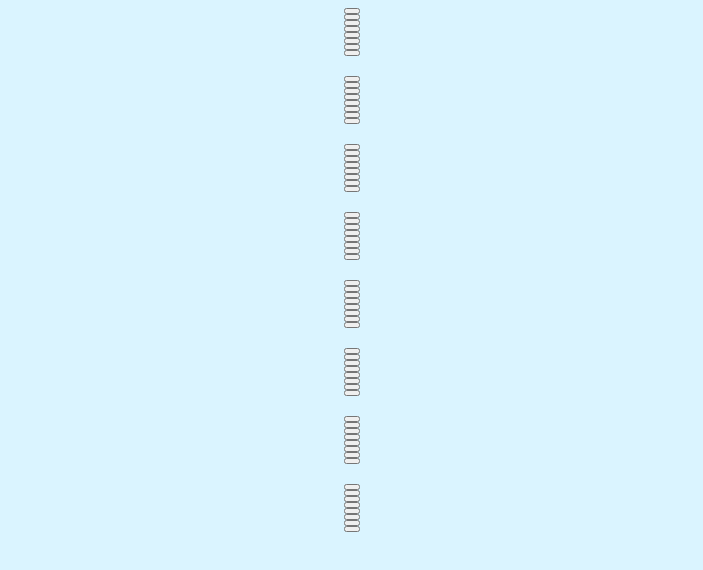
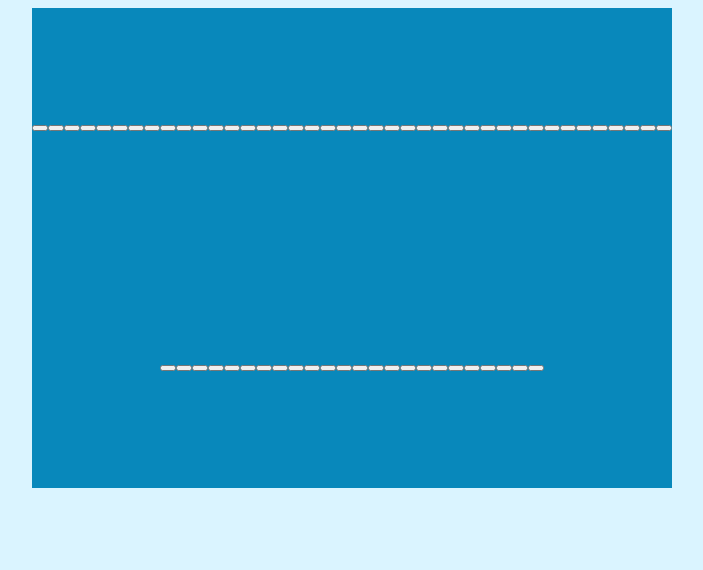
Before and after one commit to Isabelly-Cristine-VG/desafio-Algoritmo, a plain HTML site: page jogo.html in a window 1280 px wide. Shown: the whole page, without its empty margins (288-991 px from the left). Drawn offline with Linux system fonts and the light colour scheme.

Commit message:
container do jogo

```diff
--- a/jogo.html
+++ b/jogo.html
@@ -1,16 +1,20 @@
 <!DOCTYPE html>
 <html lang="en">
+
 <head>
     <meta charset="UTF-8">
     <meta name="viewport" content="width=device-width, initial-scale=1.0">
     <link rel="stylesheet" href="style.css">
     <title>Document</title>
 </head>
+
 <body onload="gerarMatriz()">
-    <div class="container" id="div_matriz">
+    <div class="container">
+        <div class="container-matriz" id="div_matriz"></div>
+    </div>
 
-    </div>
 </body>
 <script src="index.js"></script>
 <script src="jogo.js"></script>
+
 </html>
--- a/style.css
+++ b/style.css
@@ -56,6 +56,17 @@ body {
     background-color: #0888bb;
 }
 
+.container-matriz{
+    background-color: #0888bb;
+    display: flex;
+    justify-content: center;
+    align-items: center;
+    text-align: center;
+    flex-direction: row;
+    flex-wrap: wrap;
+    width: 40rem;
+    height: 30rem;
+}
 
 /*PALETA DE CORES
 #023859
```
